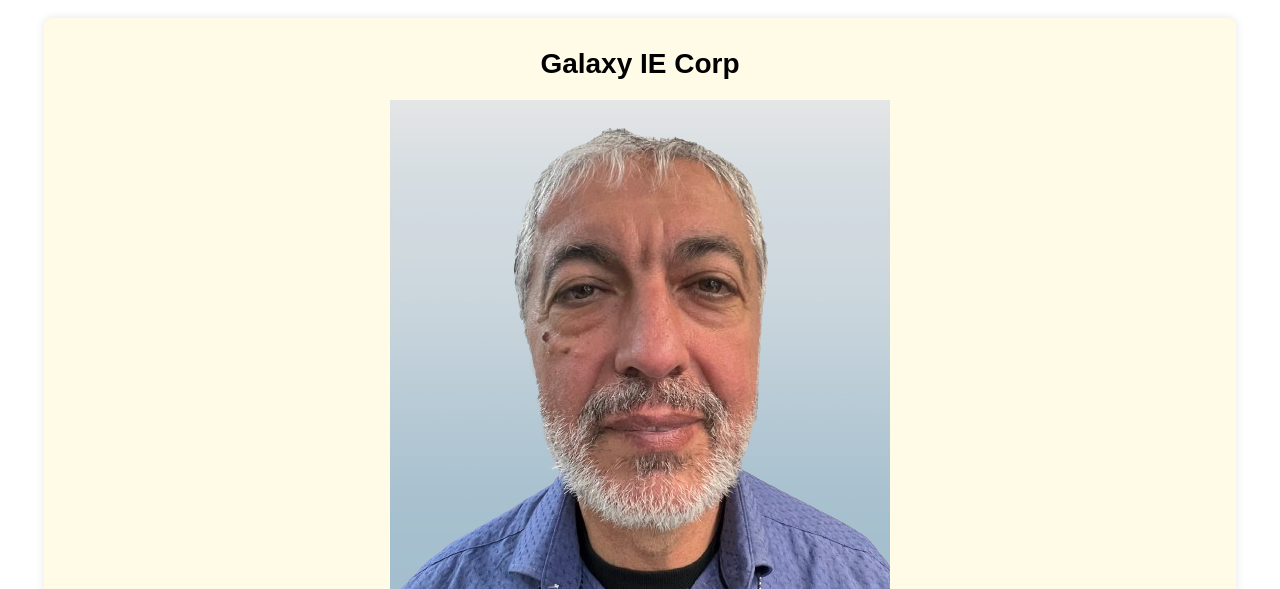
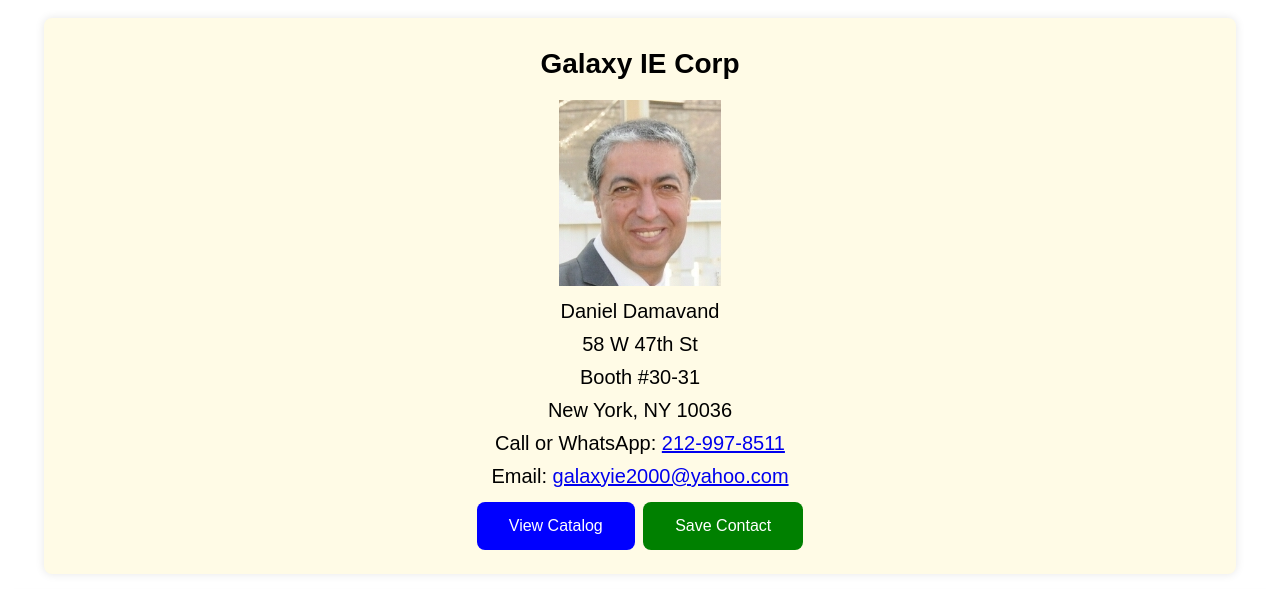
Before and after one commit to Secure-info/Daniel, a plain HTML site: page index.html in a window 1280 px wide. Shown: the top 589 px of the page. Drawn offline with Linux system fonts and the light colour scheme.

Commit message:
Update index.html

```diff
--- a/index.html
+++ b/index.html
@@ -205,7 +205,7 @@
 <body>
     <div class="container">
         <p class="business-name">Galaxy IE Corp</p>
-        <img src="DanielHeadShot-removebg-preview.png" alt="Daniel" class="headshot">
+        <img src="dani d profile.jpeg" alt="Daniel" class="headshot">
         <p>Daniel Damavand</p>
         <p>58 W 47th St</p>
         <p>Booth #30-31 </p>
```
